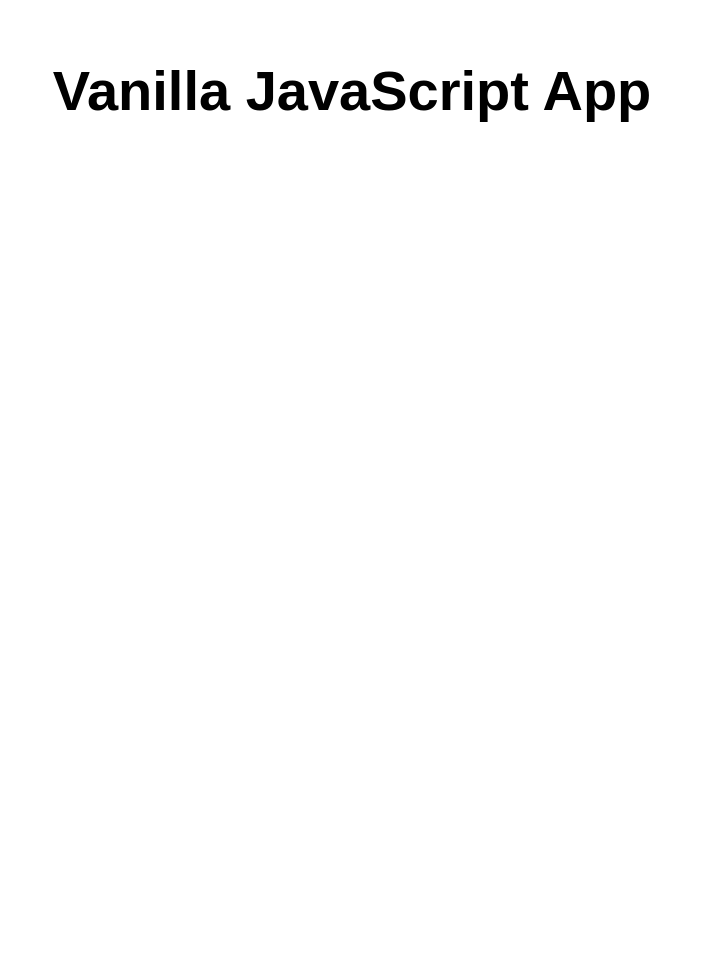
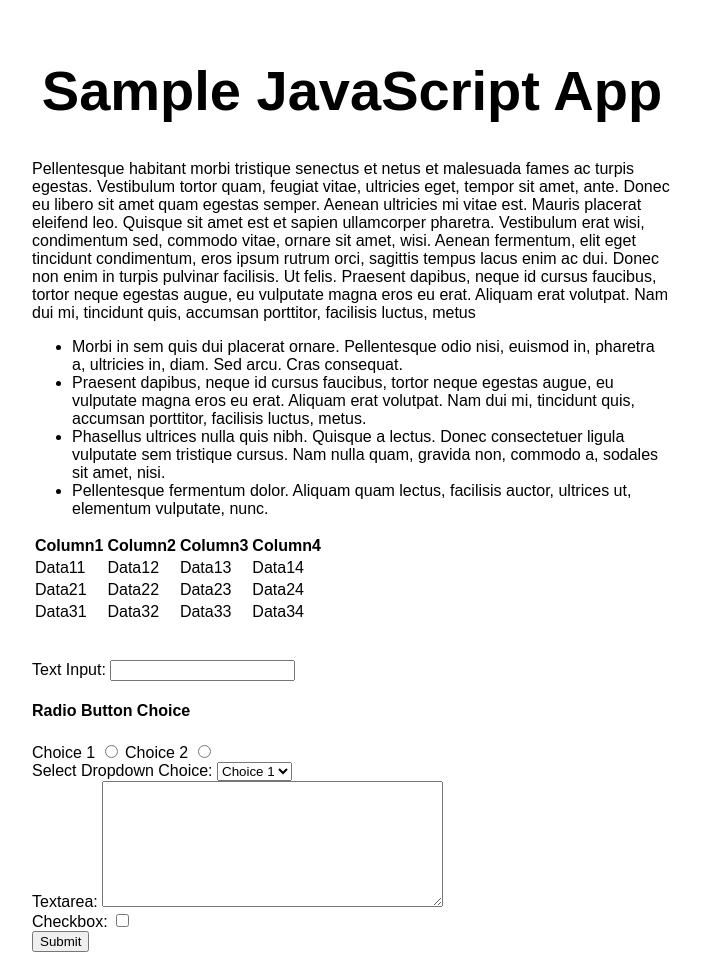
Before and after one commit to nurlanvalizada/AzureStaticWebAppsTest, a plain HTML site: page src/index.html in a window 1280 px wide. Shown: the whole page, without its empty margins (288-989 px from the left). Before the commit the page ends 800 px from the top, so only its background shows below. Drawn offline with Linux system fonts and the light colour scheme.

Commit message:
Sample commit

```diff
--- a/src/index.html
+++ b/src/index.html
@@ -5,13 +5,114 @@
   <meta charset="UTF-8">
   <meta name="viewport" content="width=device-width, initial-scale=1.0">
   <link rel="stylesheet" href="styles.css">
-  <title>Vanilla JavaScript App</title>
+  <title>Sample JavaScript App</title>
 </head>
 
 <body>
   <main>
-    <h1>Vanilla JavaScript App</h1>
+    <h1>Sample JavaScript App</h1>
+    <p>Pellentesque habitant morbi tristique senectus et netus et malesuada fames ac turpis egestas. Vestibulum tortor
+      quam, feugiat vitae, ultricies eget, tempor sit amet, ante. Donec eu libero sit amet quam egestas semper. Aenean
+      ultricies mi vitae est. Mauris placerat eleifend leo. Quisque sit amet est et sapien ullamcorper pharetra.
+      Vestibulum erat wisi, condimentum sed, commodo vitae, ornare sit amet, wisi. Aenean fermentum, elit eget tincidunt
+      condimentum, eros ipsum rutrum orci, sagittis tempus lacus enim ac dui. Donec non enim in turpis pulvinar
+      facilisis. Ut felis. Praesent dapibus, neque id cursus faucibus, tortor neque egestas augue, eu vulputate magna
+      eros eu erat. Aliquam erat volutpat. Nam dui mi, tincidunt quis, accumsan porttitor, facilisis luctus, metus</p>
+
+    <ul>
+      <li>Morbi in sem quis dui placerat ornare. Pellentesque odio nisi, euismod in, pharetra a, ultricies in, diam. Sed
+        arcu. Cras consequat.</li>
+      <li>Praesent dapibus, neque id cursus faucibus, tortor neque egestas augue, eu vulputate magna eros eu erat.
+        Aliquam erat volutpat. Nam dui mi, tincidunt quis, accumsan porttitor, facilisis luctus, metus.</li>
+      <li>Phasellus ultrices nulla quis nibh. Quisque a lectus. Donec consectetuer ligula vulputate sem tristique
+        cursus. Nam nulla quam, gravida non, commodo a, sodales sit amet, nisi.</li>
+      <li>Pellentesque fermentum dolor. Aliquam quam lectus, facilisis auctor, ultrices ut, elementum vulputate, nunc.
+      </li>
+    </ul>
+    <table>
+      <thead>
+        <tr>
+          <th>Column1</th>
+          <th>Column2</th>
+          <th>Column3</th>
+          <th>Column4</th>
+        </tr>
+      </thead>
+      <tbody>
+        <tr>
+          <td>Data11</td>
+          <td>Data12</td>
+          <td>Data13</td>
+          <td>Data14</td>
+        </tr>
+        <tr>
+          <td>Data21</td>
+          <td>Data22</td>
+          <td>Data23</td>
+          <td>Data24</td>
+        </tr>
+        <tr>
+          <td>Data31</td>
+          <td>Data32</td>
+          <td>Data33</td>
+          <td>Data34</td>
+        </tr>
+      </tbody>
+    </table>
+    <br />
+    <br />
+    <form action="" onsubmit="submitForm()" method="post">
+      <div>
+        <label for="name">Text Input:</label>
+        <input type="text" name="name" id="name" value="" tabindex="1" />
+      </div>
+
+      <div>
+        <h4>Radio Button Choice</h4>
+
+        <label for="radio-choice-1">Choice 1</label>
+        <input type="radio" name="radio-choice-1" id="radio-choice-1" tabindex="2" value="choice-1" />
+
+        <label for="radio-choice-2">Choice 2</label>
+        <input type="radio" name="radio-choice-2" id="radio-choice-2" tabindex="3" value="choice-2" />
+      </div>
+
+      <div>
+        <label for="select-choice">Select Dropdown Choice:</label>
+        <select name="select-choice" id="select-choice">
+          <option value="Choice 1">Choice 1</option>
+          <option value="Choice 2">Choice 2</option>
+          <option value="Choice 3">Choice 3</option>
+        </select>
+      </div>
+
+      <div>
+        <label for="textarea">Textarea:</label>
+        <textarea cols="40" rows="8" name="textarea" id="textarea"></textarea>
+      </div>
+
+      <div>
+        <label for="checkbox">Checkbox:</label>
+        <input type="checkbox" name="checkbox" id="checkbox" />
+      </div>
+
+      <div>
+        <input type="submit" value="Submit" />
+      </div>
+    </form>
   </main>
+
+  <script>
+    document.querySelector('form').addEventListener('submit', (e) => {
+      const data = Object.fromEntries(new FormData(e.target).entries());
+      console.log(data)
+    });
+
+    function submitForm() {
+      alert("form submitted");
+    }
+  </script>
+
 </body>
 
 </html>
```
